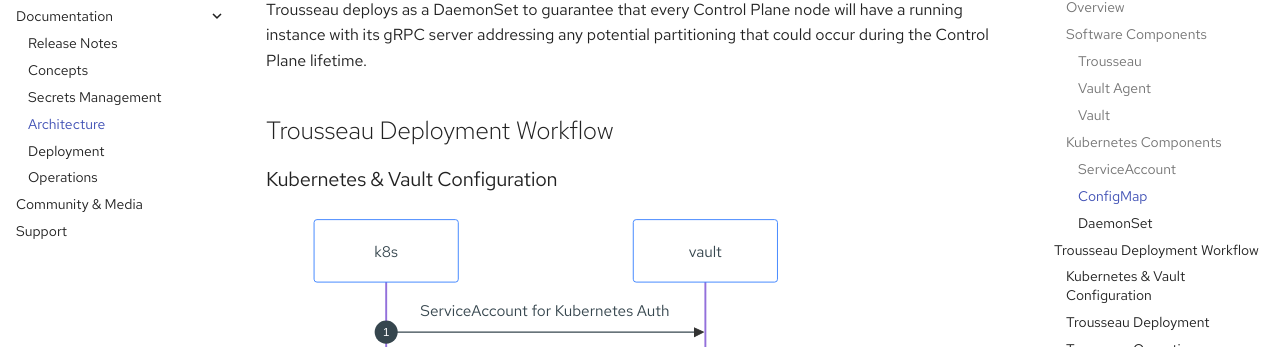
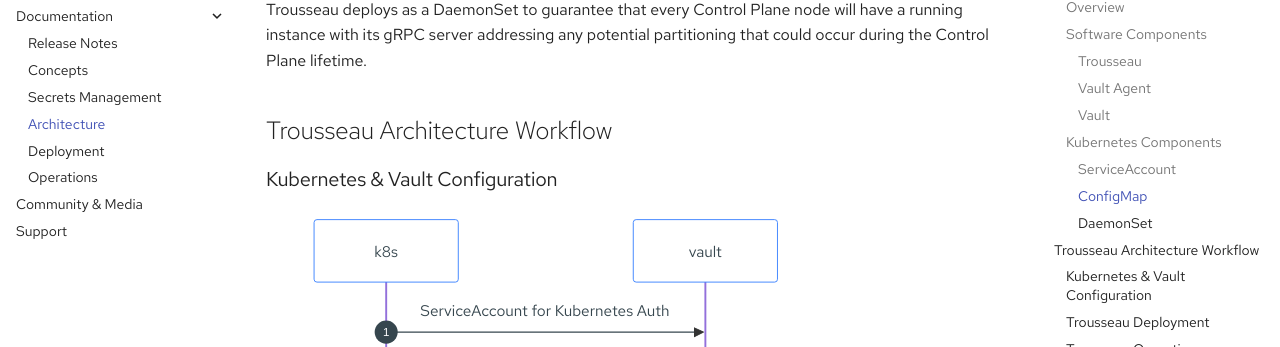
Before and after one commit to Trousseau-io/docs.trousseau.io, an MkDocs documentation site: the page built from docs/trousseau/architecture.md, in a window 1280 px wide and 900 px high, scrolled down 1510 px. Shown: the part 146-493 px from the top of the window. Built offline with MkDocs 1.6.1 and Material for MkDocs 9.7.7, drawn with Linux system fonts in a browser that asks for light colours; some web fonts are replaced; comment, search, counter and statistics services are not loaded.

Commit message:
Update architecture.md

````diff
--- a/docs/trousseau/architecture.md
+++ b/docs/trousseau/architecture.md
@@ -4,7 +4,7 @@
 
 The Kubernetes API Server can encrypt the sensitve data from Secrets using the KMS Provider. In this scenario, an external KMS is used to encrypt in-flight the Data Encryption Key using to encrypt the sensitive data. This process is called an encryption envelop scheme.
 
-The Trousseau project is providing an implementation of the Plugin component allowing the interaction of the API Server KMS Provider with an external KMS Server. The current list of supported KMS Servers is available within the [release notes](trousseau/releasenotes.md).
+The Trousseau project is providing an implementation of the Plugin component allowing the interaction of the API Server KMS Provider with an external KMS Server. The current list of supported KMS Servers is available within the [release notes](/trousseau/releasenotes.md).
 
 When creating the Secret with ```kubectl apply -f mysecret.yml```, the following flow will be triggered:
 
@@ -60,7 +60,7 @@
 
 Trousseau deploys as a DaemonSet to guarantee that every Control Plane node will have a running instance with its gRPC server addressing any potential partitioning that could occur during the Control Plane lifetime.
 
-## Trousseau Deployment Workflow
+## Trousseau Architecture Workflow
 
 ### Kubernetes & Vault Configuration
 ```mermaid
````
